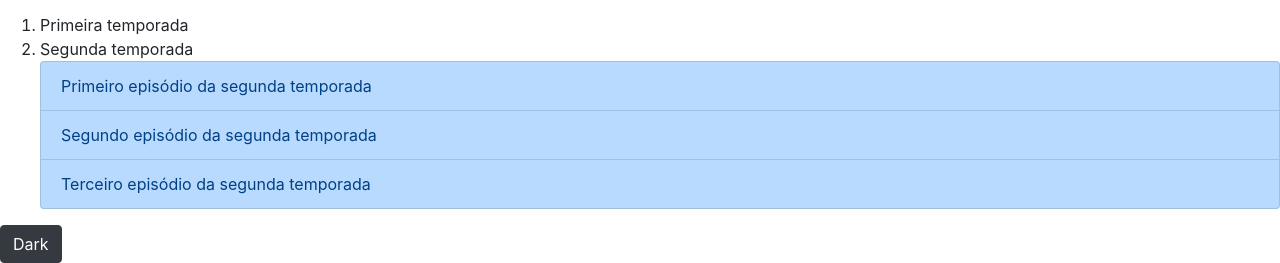
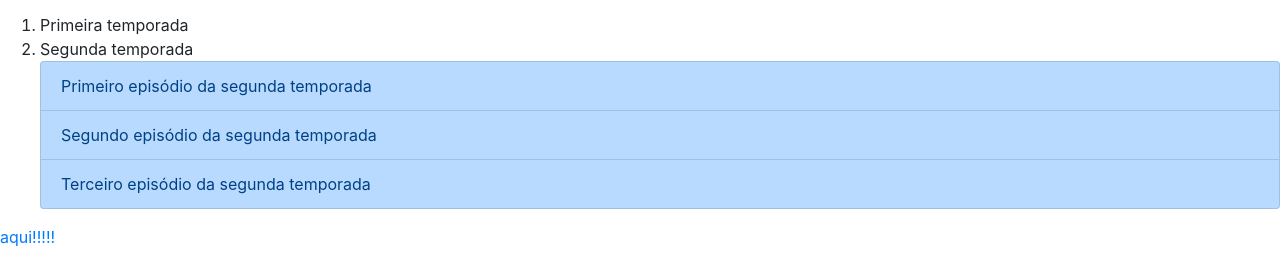
Before and after one commit to dmaltad/site, a plain HTML site: page Aula1.html in a window 1280 px wide. Shown: the part 1489-1752 px from the top of the page. Drawn offline with nearby package versions, Linux system fonts and the light colour scheme.

Commit message:
Update Aula1.html

```diff
--- a/Aula1.html
+++ b/Aula1.html
@@ -58,6 +58,6 @@
         <li class="list-group-item list-group-item-primary">Terceiro episódio da segunda temporada</li>
     </ul>
 </ol>
-<a href="https://sites.google.com/view/danielmalta/in%C3%ADcio"><button type="button" class="btn btn-dark">Dark</button></a>
+<a href="https://sites.google.com/view/danielmalta/in%C3%ADcio">aqui!!!!!</a>
 </body>
 </html>
```
